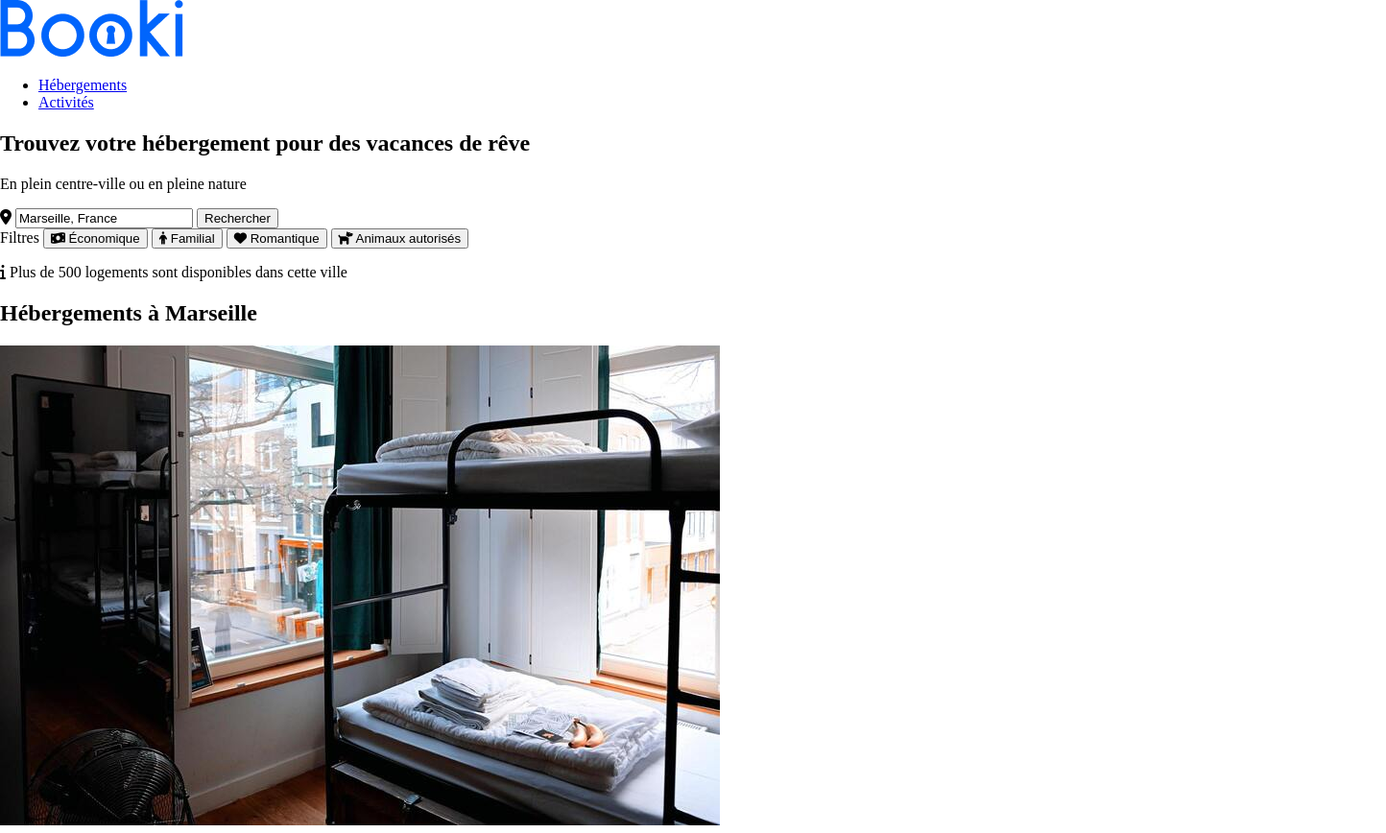
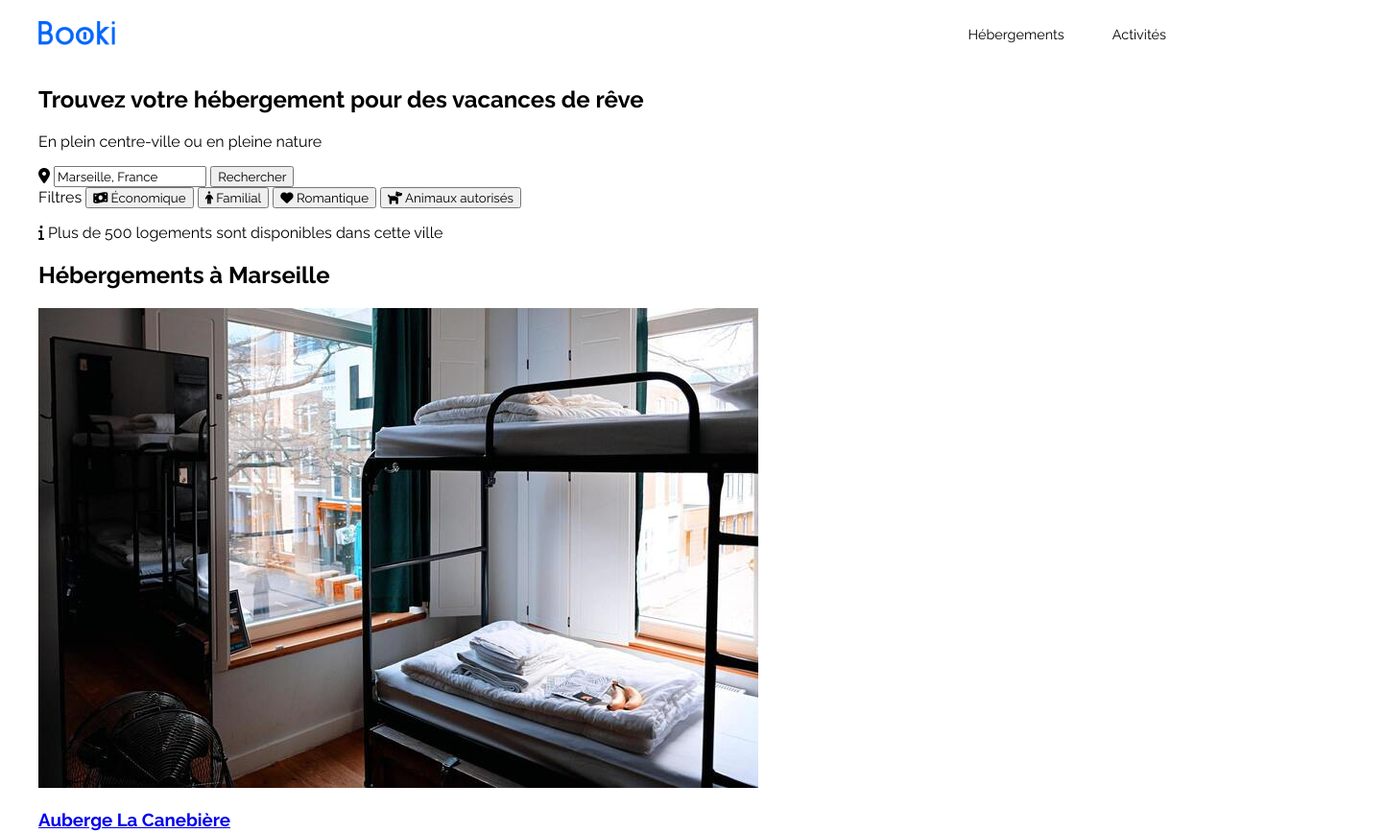
Before and after one commit to Xylobyte/Booki, a plain HTML site: page index.html in a window 1280 px wide. Shown: the top 868 px of the page at 96% size, 1444 px wide, since content can reach past the window. Drawn offline with Linux system fonts and the light colour scheme.

Commit message:
Add css for header

```diff
--- a/css/style.css
+++ b/css/style.css
@@ -1,11 +1,79 @@
-/* Define base color style */
+/***********************************************/
+/*********** Define base color style ***********/
+/***********************************************/
+
 :root {
     --blue: #0065FC;
     --blue-light: #DEEBFF;
     --gray: #F2F2F2;
 }
 
-/* Style of Booki */
+/**************************************/
+/*********** Style of Booki ***********/
+/**************************************/
+
+/* Base style */
+* {
+    flex-wrap: wrap;
+    font-family: 'Raleway', sans-serif;
+}
+
+.flex {
+    display: flex;
+}
+
+.flex.justify-center {
+    justify-content: center;
+}
+
+.flex.row {
+    flex-direction: row;
+}
+
+.flex.space-between {
+    justify-content: space-between;
+}
+
+.flex.align-center {
+    align-items: center;
+    align-content: center;
+}
+
+/* Root style */
 body {
-    margin: 0;
+    margin: 0 40px;
 }
+
+.ct-main {
+    width: min(100%, 1300px);
+}
+
+/* Style of header */
+.booki-logo img {
+    height: 25px;
+}
+
+nav ul {
+    list-style: none;
+    margin: 0 0 15px 0;
+}
+
+nav a {
+    padding: 25px 25px 10px 25px;
+    text-decoration: none;
+    display: inline-block;
+    color: black;
+    font-weight: 400;
+    font-size: 0.9em;
+    border-top-color: transparent;
+    border-top-width: 2px;
+    border-top-style: solid;
+    transition-property: color, border-top-color;
+    transition-duration: 0.3s;
+}
+
+nav a:hover {
+    color: var(--blue);
+    border-top-color: var(--blue);
+    font-weight: 500;
+}
--- a/index.html
+++ b/index.html
@@ -23,18 +23,19 @@
     <script crossorigin="anonymous" src="https://kit.fontawesome.com/c9ec31a1bb.js"></script>
     <link href="https://fonts.googleapis.com" rel="preconnect">
     <link crossorigin href="https://fonts.gstatic.com" rel="preconnect">
-    <link href="https://fonts.googleapis.com/css2?family=Raleway:wght@400;600;700&display=swap" rel="stylesheet">
+    <link href="https://fonts.googleapis.com/css2?family=Raleway:wght@400;500;600;700&display=swap" rel="stylesheet">
 </head>
 
-<body>
+<body class="flex justify-center">
 
-<header>
-    <a href="#">
+<div class="ct-main">
+    <header class="flex row space-between">
+        <a class="flex align-center booki-logo" href="#">
             <img alt="Booki logo" src="assets/logo/Booki.png">
         </a>
 
         <nav>
-        <ul>
+            <ul class="flex row">
                 <li>
                     <a href="#hosting">Hébergements</a>
                 </li>
@@ -146,6 +147,7 @@
             <a href="#">Données et confidentialité</a>
         </section>
     </footer>
+</div>
 
 </body>
 </html>
```
Lines whose indentation alone changed are shown as unchanged.
